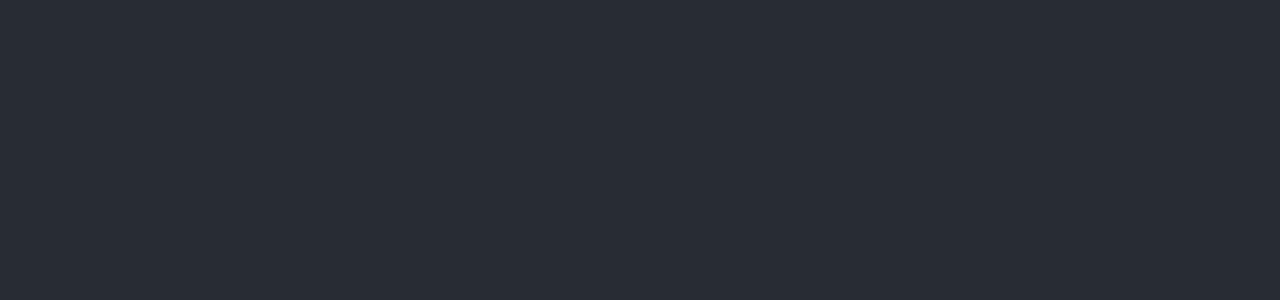
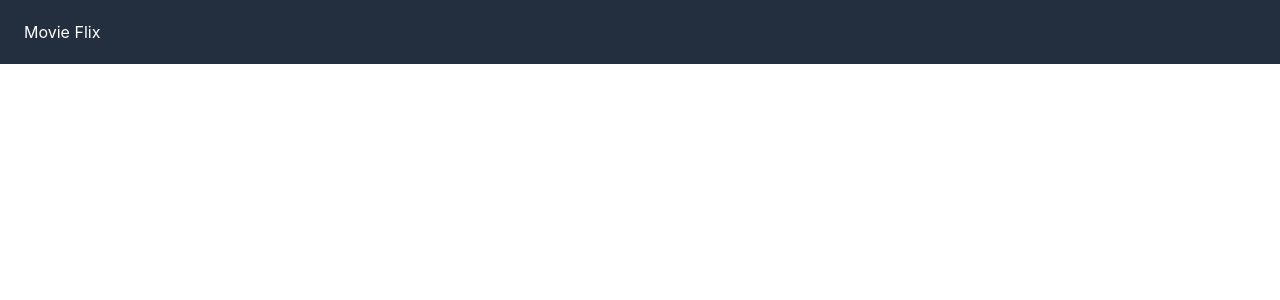
Before and after one commit to vinodhkumar-k/movie-flix, a React (Create React App) app: page / in a window 1280 px wide. Shown: the top 300 px of the page. Built offline with nearby package versions, Linux system fonts and the light colour scheme.

Commit message:
Update App.tsx

```diff
--- a/src/App.tsx
+++ b/src/App.tsx
@@ -1,9 +1,23 @@
 import './App.css';
+import { Toolbar } from '@material-ui/core';
+import { makeStyles } from '@material-ui/core/styles';
+
+const useStyles = makeStyles({
+  header: {
+    backgroundColor: '#232f3e',
+    height: '45px'
+  }
+});
 
 function App() {
+  const styles = useStyles();
+
   return (
     <div className="App">
-      <header className="App-header">
+      <header>
+        <Toolbar className={styles.header}>
+          <span style={{ color: 'white' }}>Movie Flix</span>
+        </Toolbar>
       </header>
     </div>
   );
```
